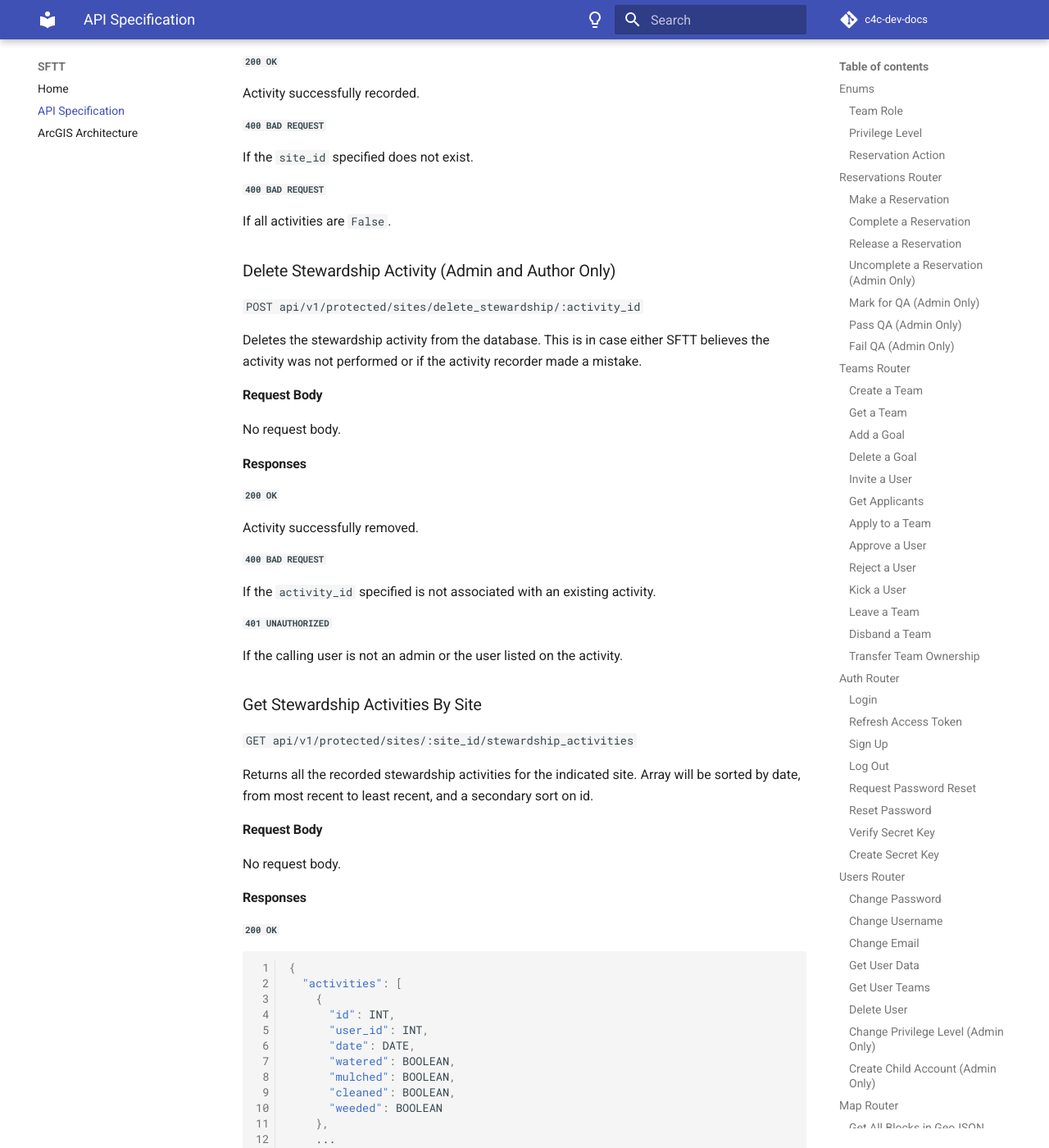
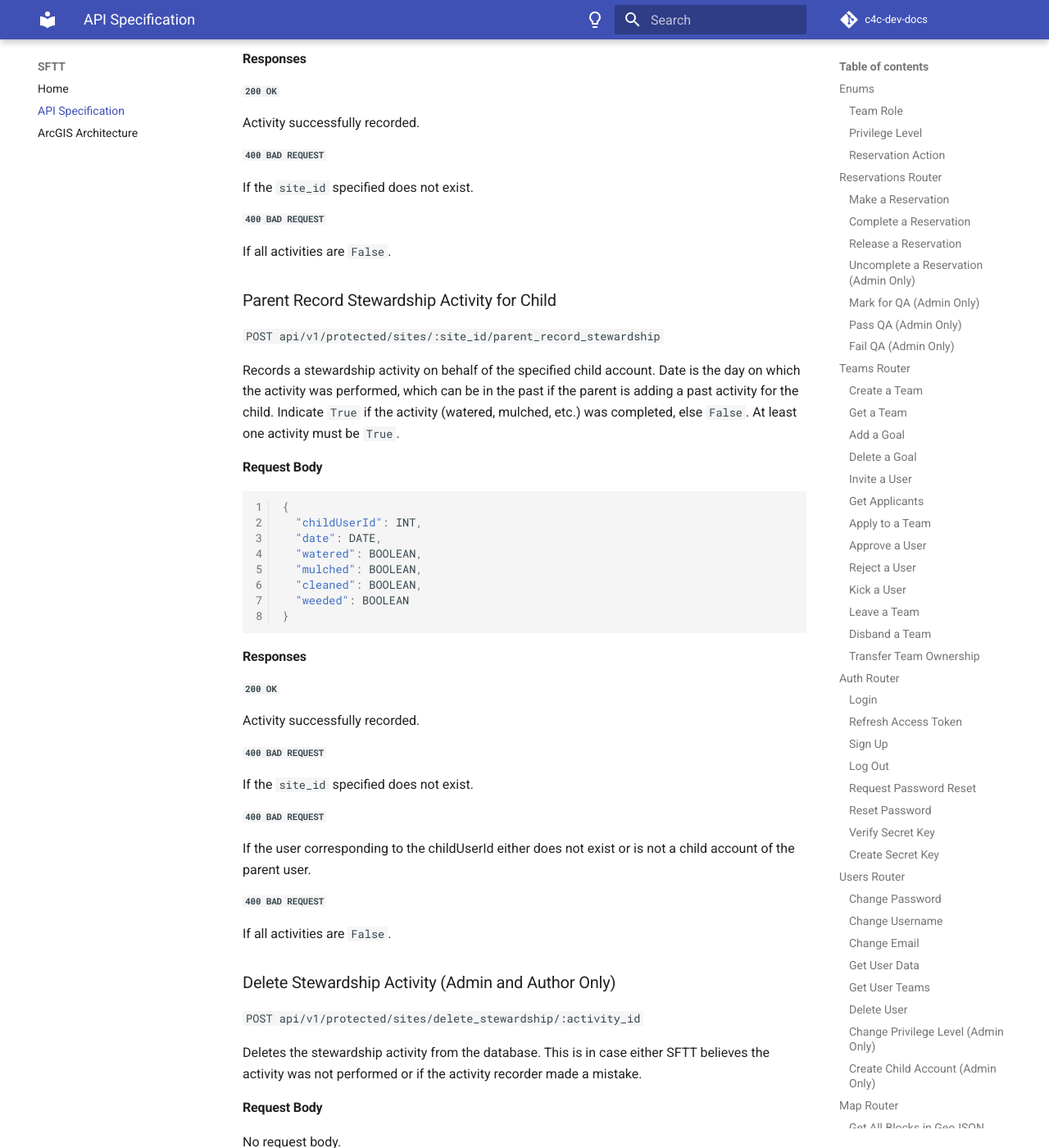
Before and after one commit to Code-4-Community/c4c-dev-docs, an MkDocs documentation site: the page built from docs/sftt/sftt-api-spec.md, in a window 1280 px wide and 1400 px high, scrolled down 47590 px. Shown: the whole window at 82% size. Built offline with MkDocs 1.6.1 and Material for MkDocs 9.7.7, drawn with Linux system fonts in a browser that asks for light colours; comment, search, counter and statistics services are not loaded; some of the changed text lies outside the part shown.

Commit message:
parent adopt and parent record stewardship activities documentation

````diff
--- a/docs/sftt/sftt-api-spec.md
+++ b/docs/sftt/sftt-api-spec.md
@@ -2048,6 +2048,34 @@
 
 If the `site_id` specified does not exist or is already adopted.
 
+### Parent Adopt a Site for Child
+
+`POST api/v1/protected/sites/:site_id/parent_adopt`
+
+Adopt the given site on behalf of a specified child account. Creates a record in the adopted sites table linking the child user and the site.
+
+#### Request Body
+
+```json
+{
+  "childUserId": INT
+}
+```
+
+#### Responses
+
+##### `200 OK`
+
+Site successfully marked as adopted.
+
+##### `400 BAD REQUEST`
+
+If the `site_id` specified does not exist or is already adopted.
+
+##### `400 BAD REQUEST`
+
+If the user corresponding to the childUserId either does not exist or is not a child account of the parent user.
+
 ### Remove Site as Adopted
 
 `POST api/v1/protected/sites/:site_id/unadopt`
@@ -2095,33 +2123,6 @@
 ##### `401 UNAUTHORIZED`
 
 If the user calling is not of the proper privilege level.
-
-### Parent Adopt a Site for Child
-
-`POST api/v1/protected/sites/:site_id/parent_adopt`
-
-Adopt the given site on behalf of a specified child account. Creates a record in the adopted sites table linking the child user and the site.
-
-#### Request Body
-
-```json
-{
-  "childUserId" : INT
-}
-
-```
-
-#### Responses
-
-##### `200 OK`
-
-Site successfully marked as adopted.
-
-##### `400 BAD REQUEST`
-
-If the `site_id` specified does not exist or is already adopted.
-
-Also occurs if the user corresponding to the childUserId either does not exist or is not a child account of the parent user.
 
 ### Get Adopted Sites
 
@@ -2177,6 +2178,43 @@
 ##### `400 BAD REQUEST`
 
 If the `site_id` specified does not exist.
+
+##### `400 BAD REQUEST`
+
+If all activities are `False`.
+
+### Parent Record Stewardship Activity for Child
+
+`POST api/v1/protected/sites/:site_id/parent_record_stewardship`
+
+Records a stewardship activity on behalf of the specified child account. Date is the day on which the activity was performed, which can be in the past if the parent is adding a past activity for the child. Indicate `True` if the activity (watered, mulched, etc.) was completed, else `False`.  At least one activity must be `True`.
+
+#### Request Body
+
+```json
+{
+  "childUserId": INT,
+  "date": DATE,
+  "watered": BOOLEAN,
+  "mulched": BOOLEAN,
+  "cleaned": BOOLEAN,
+  "weeded": BOOLEAN
+}
+```
+
+#### Responses
+
+##### `200 OK`
+
+Activity successfully recorded.
+
+##### `400 BAD REQUEST`
+
+If the `site_id` specified does not exist.
+
+##### `400 BAD REQUEST`
+
+If the user corresponding to the childUserId either does not exist or is not a child account of the parent user.
 
 ##### `400 BAD REQUEST`
 
````
